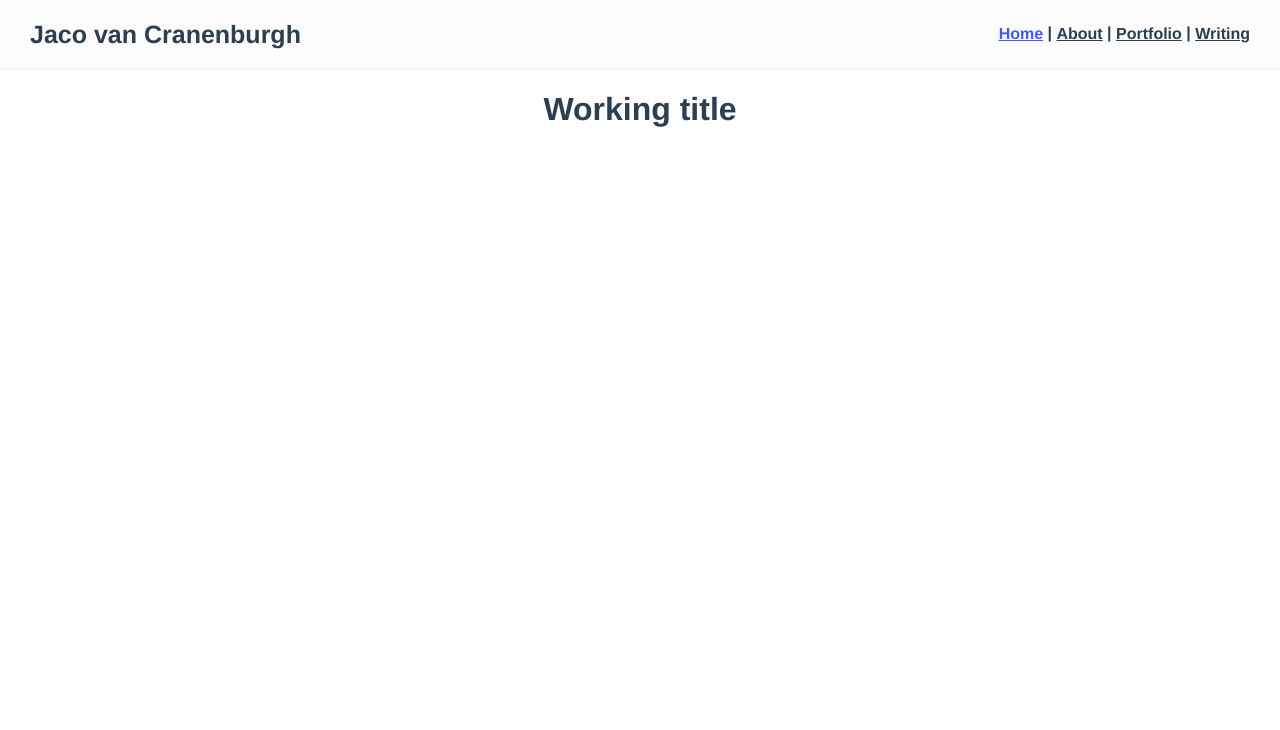
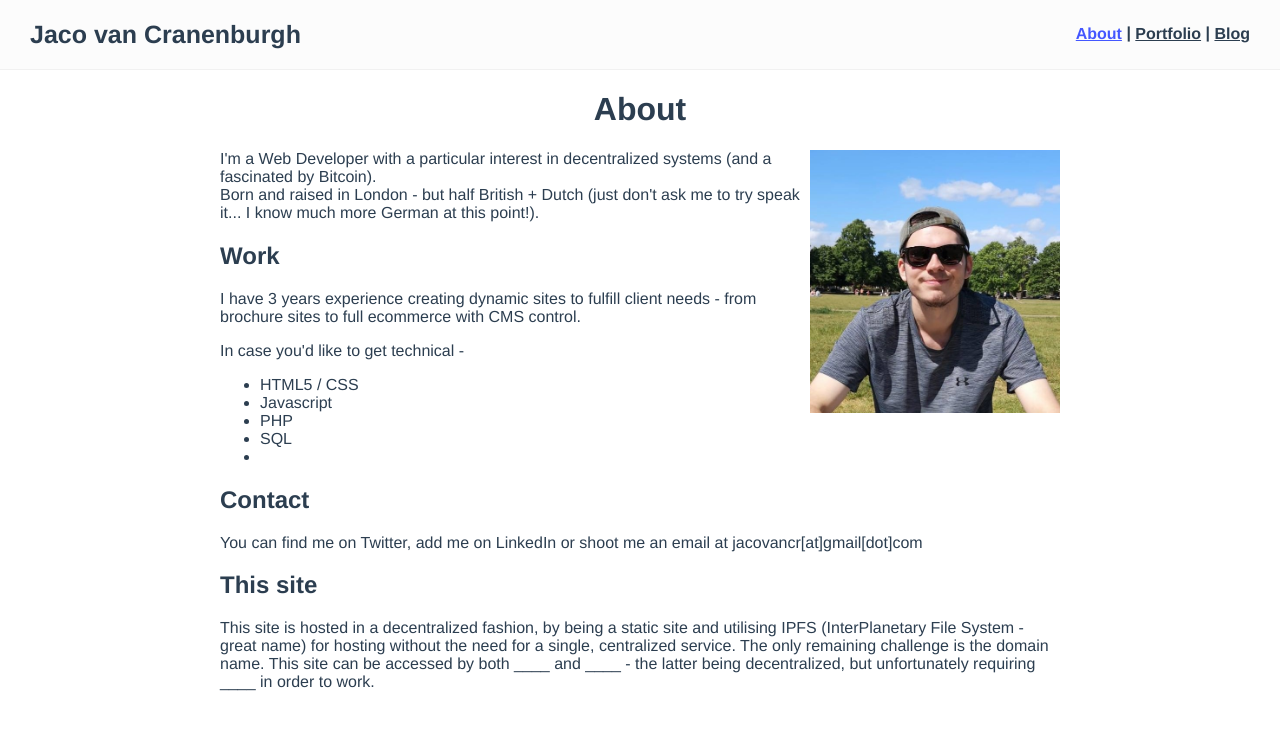
Before and after one commit to jacovanc/portfolio-site, a Vue app: page / in a window 1280 px wide. Shown: the top 730 px of the page. Built offline with nearby package versions, Linux system fonts and the light colour scheme.

Commit message:
About page content (wip)

```diff
--- a/src/App.vue
+++ b/src/App.vue
@@ -5,13 +5,10 @@
 				Jaco van Cranenburgh
 			</router-link>
 			<div class="links">
-				<router-link to="/">Home</router-link> |
-				<router-link to="/about">About</router-link> |
+				<router-link to="/">About</router-link> |
 				<router-link to="/portfolio">Portfolio</router-link> |
-				<router-link to="/blog">Writing</router-link>
-				<!-- <router-link to="/cv">CV</router-link> -->
+				<router-link to="/blog">Blog</router-link>
 			</div>
-
 			<div class="clear"></div>
 		</div>
 		<div class="outer-wrapper">
--- a/src/components/BlogItem.vue
+++ b/src/components/BlogItem.vue
@@ -35,7 +35,7 @@
 		text-decoration: none;
 		font-size: 15px;
 		margin-bottom: 15px;
-		display: block;
+		display: inline-block;
 
 		transition: 0.2s ease;
 
@@ -51,4 +51,7 @@
 	.blog-item span {
 		font-style: italic;
 	}
+	.blog-item .description {
+		margin-top: 3px;
+	}
 </style>
--- a/src/components/WebsiteDisplay.vue
+++ b/src/components/WebsiteDisplay.vue
@@ -1,5 +1,5 @@
 <template>
-	Another change
+	Work in progress!
 </template>
 
 <script>
--- a/src/router/index.js
+++ b/src/router/index.js
@@ -1,17 +1,17 @@
 import { createRouter, createWebHistory } from "vue-router";
-import Home from "../views/Home.vue";
+// import Home from "../views/Home.vue";
 import About from "../views/About.vue";
 import Portfolio from "../views/Portfolio.vue";
 import Blog from "../views/Blog.vue";
 
 const routes = [
+	// {
+	// 	path: "/",
+	// 	name: "Home",
+	// 	component: Home
+	// },
 	{
 		path: "/",
-		name: "Home",
-		component: Home
-	},
-	{
-		path: "/about",
 		name: "About",
 		component: About
 	},
--- a/src/views/About.vue
+++ b/src/views/About.vue
@@ -1,5 +1,45 @@
 <template>
 	<div class="inner-wrapper about">
 		<h1>About</h1>
+		<img :src="`${publicPath}me.jpg`" alt="This is a picture of me - please don't spend too much time looking at it.">
+		<p>
+			I'm a Web Developer with a particular interest in decentralized systems (and a fascinated by Bitcoin). <br/>
+			Born and raised in London - but half British + Dutch (just don't ask me to try speak it... I know much more German at this point!).
+		</p>
+		<h2>Work</h2>
+		<p>I have 3 years experience creating dynamic sites to fulfill client needs - from brochure sites to full ecommerce with CMS control.</p>
+		<p>
+			In case you'd like to get technical -
+			<ul>
+				<li>HTML5 / CSS</li>
+				<li>Javascript</li>
+				<li>PHP</li>
+				<li>SQL</li>
+				<li></li>
+			</ul>
+		</p>
+		<h2>Contact</h2>
+		<p>You can find me on Twitter, add me on LinkedIn or shoot me an email at jacovancr[at]gmail[dot]com</p>
+		<h2>This site</h2>
+		<p>
+			This site is hosted in a decentralized fashion, by being a static site and utilising IPFS (InterPlanetary File System - great name) for hosting without the need for a single, centralized service.
+			The only remaining challenge is the domain name. This site can be accessed by both ____ and ____ - the latter being decentralized, but unfortunately requiring ____ in order to work.
+		</p>
 	</div>
 </template>
+<script>
+export default {
+	data() {
+		return {
+			publicPath: process.env.BASE_URL
+		}
+	}
+}
+</script>
+
+<style scoped>
+	.about img {
+		float: right;
+		width: 250px;
+	}
+</style>
--- a/src/views/Blog.vue
+++ b/src/views/Blog.vue
@@ -3,7 +3,7 @@
 		<h1>Writing</h1>
 		<div class="content">
 			<p>I occasionally write about Bitcoin, language-learning and anything else that interests me. </p>
-			<p>This is mostly an excercise for improving my written skills and ability to express myself, but if you're interested you can find these below.</p>
+			<p>This is mostly an exercise to improve my written skills, ability to express myself, while giving me a platform to talk about things that people seem to roll their eyes at when I bring them up at parties 🤷. But if you're interested you can find these below.</p>
 		</div>
 		<div class="blog-items">
 			<BlogItem v-for="BlogPost in BlogItems" :key="BlogPost.id" :BlogPost="BlogPost"/>
--- a/src/views/Home.vue
+++ b/src/views/Home.vue
@@ -1,5 +1,6 @@
 <template>
 	<div class="inner-wrapper home">
+		<!-- Template currently not used -->
 		<h1>Working title</h1>
 	</div>
 </template>
```
Also changed, not shown: public/me.jpg (added).
